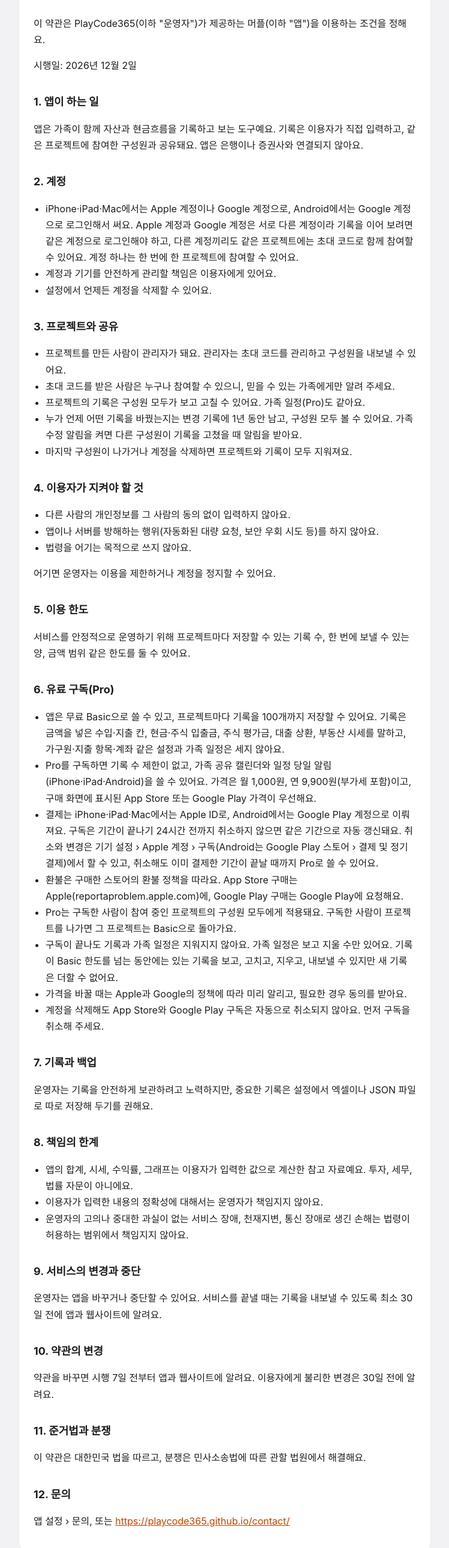
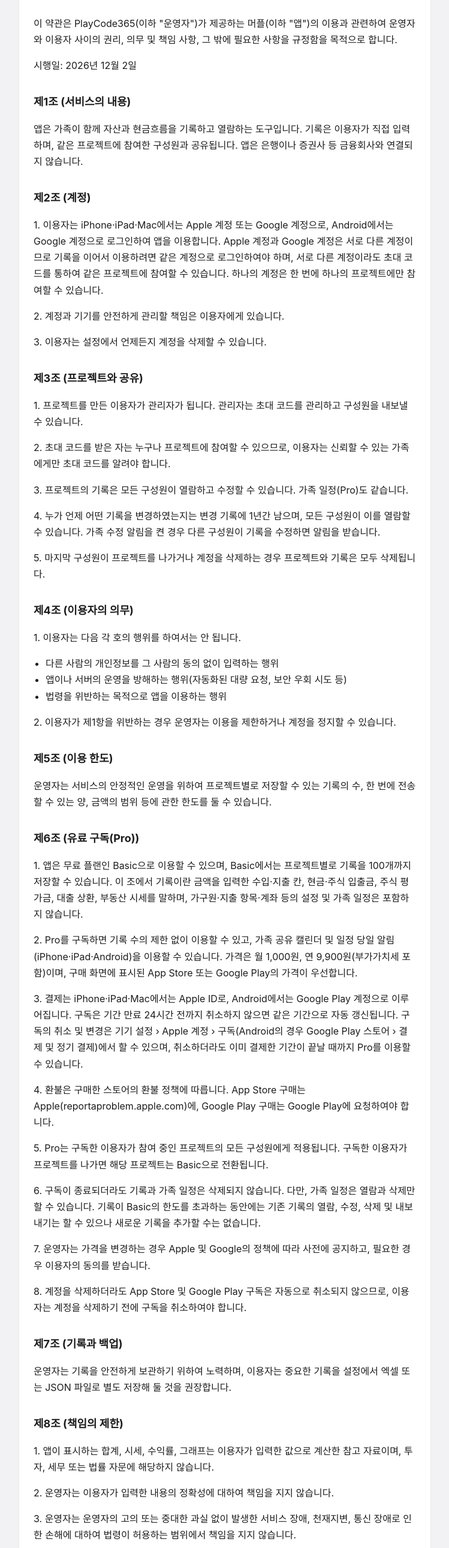
Before and after one commit to playcode365/mupple, a plain HTML site: page terms/index.html in a window 1280 px wide. Shown: the part 139-2720 px from the top of the page at 60% size, without its empty margins (265-1014 px from the left). Drawn offline with Linux system fonts and the light colour scheme.

Commit message:
Privacy policy and terms in formal legal Korean

```diff
--- a/terms/index.html
+++ b/terms/index.html
@@ -30,32 +30,48 @@ footer { margin-top: 40px; }
 <header><a href="../">← 머플</a></header>
 <h1>이용약관</h1>
 <div class="panel">
-<p>이 약관은 PlayCode365(이하 "운영자")가 제공하는 머플(이하 "앱")을 이용하는 조건을 정해요.</p>
+<p>이 약관은 PlayCode365(이하 "운영자")가 제공하는 머플(이하 "앱")의 이용과 관련하여 운영자와 이용자 사이의 권리, 의무 및 책임 사항, 그 밖에 필요한 사항을 규정함을 목적으로 합니다.</p>
 <p>시행일: 2026년 12월 2일</p>
-<h2>1. 앱이 하는 일</h2>
-<p>앱은 가족이 함께 자산과 현금흐름을 기록하고 보는 도구예요. 기록은 이용자가 직접 입력하고, 같은 프로젝트에 참여한 구성원과 공유돼요. 앱은 은행이나 증권사와 연결되지 않아요.</p>
-<h2>2. 계정</h2>
-<ul><li>iPhone·iPad·Mac에서는 Apple 계정이나 Google 계정으로, Android에서는 Google 계정으로 로그인해서 써요. Apple 계정과 Google 계정은 서로 다른 계정이라 기록을 이어 보려면 같은 계정으로 로그인해야 하고, 다른 계정끼리도 같은 프로젝트에는 초대 코드로 함께 참여할 수 있어요. 계정 하나는 한 번에 한 프로젝트에 참여할 수 있어요.</li><li>계정과 기기를 안전하게 관리할 책임은 이용자에게 있어요.</li><li>설정에서 언제든 계정을 삭제할 수 있어요.</li></ul>
-<h2>3. 프로젝트와 공유</h2>
-<ul><li>프로젝트를 만든 사람이 관리자가 돼요. 관리자는 초대 코드를 관리하고 구성원을 내보낼 수 있어요.</li><li>초대 코드를 받은 사람은 누구나 참여할 수 있으니, 믿을 수 있는 가족에게만 알려 주세요.</li><li>프로젝트의 기록은 구성원 모두가 보고 고칠 수 있어요. 가족 일정(Pro)도 같아요.</li><li>누가 언제 어떤 기록을 바꿨는지는 변경 기록에 1년 동안 남고, 구성원 모두 볼 수 있어요. 가족 수정 알림을 켜면 다른 구성원이 기록을 고쳤을 때 알림을 받아요.</li><li>마지막 구성원이 나가거나 계정을 삭제하면 프로젝트와 기록이 모두 지워져요.</li></ul>
-<h2>4. 이용자가 지켜야 할 것</h2>
-<ul><li>다른 사람의 개인정보를 그 사람의 동의 없이 입력하지 않아요.</li><li>앱이나 서버를 방해하는 행위(자동화된 대량 요청, 보안 우회 시도 등)를 하지 않아요.</li><li>법령을 어기는 목적으로 쓰지 않아요.</li></ul>
-<p>어기면 운영자는 이용을 제한하거나 계정을 정지할 수 있어요.</p>
-<h2>5. 이용 한도</h2>
-<p>서비스를 안정적으로 운영하기 위해 프로젝트마다 저장할 수 있는 기록 수, 한 번에 보낼 수 있는 양, 금액 범위 같은 한도를 둘 수 있어요.</p>
-<h2>6. 유료 구독(Pro)</h2>
-<ul><li>앱은 무료 Basic으로 쓸 수 있고, 프로젝트마다 기록을 100개까지 저장할 수 있어요. 기록은 금액을 넣은 수입·지출 칸, 현금·주식 입출금, 주식 평가금, 대출 상환, 부동산 시세를 말하고, 가구원·지출 항목·계좌 같은 설정과 가족 일정은 세지 않아요.</li><li>Pro를 구독하면 기록 수 제한이 없고, 가족 공유 캘린더와 일정 당일 알림(iPhone·iPad·Android)을 쓸 수 있어요. 가격은 월 1,000원, 연 9,900원(부가세 포함)이고, 구매 화면에 표시된 App Store 또는 Google Play 가격이 우선해요.</li><li>결제는 iPhone·iPad·Mac에서는 Apple ID로, Android에서는 Google Play 계정으로 이뤄져요. 구독은 기간이 끝나기 24시간 전까지 취소하지 않으면 같은 기간으로 자동 갱신돼요. 취소와 변경은 기기 설정 › Apple 계정 › 구독(Android는 Google Play 스토어 › 결제 및 정기 결제)에서 할 수 있고, 취소해도 이미 결제한 기간이 끝날 때까지 Pro로 쓸 수 있어요.</li><li>환불은 구매한 스토어의 환불 정책을 따라요. App Store 구매는 Apple(reportaproblem.apple.com)에, Google Play 구매는 Google Play에 요청해요.</li><li>Pro는 구독한 사람이 참여 중인 프로젝트의 구성원 모두에게 적용돼요. 구독한 사람이 프로젝트를 나가면 그 프로젝트는 Basic으로 돌아가요.</li><li>구독이 끝나도 기록과 가족 일정은 지워지지 않아요. 가족 일정은 보고 지울 수만 있어요. 기록이 Basic 한도를 넘는 동안에는 있는 기록을 보고, 고치고, 지우고, 내보낼 수 있지만 새 기록은 더할 수 없어요.</li><li>가격을 바꿀 때는 Apple과 Google의 정책에 따라 미리 알리고, 필요한 경우 동의를 받아요.</li><li>계정을 삭제해도 App Store와 Google Play 구독은 자동으로 취소되지 않아요. 먼저 구독을 취소해 주세요.</li></ul>
-<h2>7. 기록과 백업</h2>
-<p>운영자는 기록을 안전하게 보관하려고 노력하지만, 중요한 기록은 설정에서 엑셀이나 JSON 파일로 따로 저장해 두기를 권해요.</p>
-<h2>8. 책임의 한계</h2>
-<ul><li>앱의 합계, 시세, 수익률, 그래프는 이용자가 입력한 값으로 계산한 참고 자료예요. 투자, 세무, 법률 자문이 아니에요.</li><li>이용자가 입력한 내용의 정확성에 대해서는 운영자가 책임지지 않아요.</li><li>운영자의 고의나 중대한 과실이 없는 서비스 장애, 천재지변, 통신 장애로 생긴 손해는 법령이 허용하는 범위에서 책임지지 않아요.</li></ul>
-<h2>9. 서비스의 변경과 중단</h2>
-<p>운영자는 앱을 바꾸거나 중단할 수 있어요. 서비스를 끝낼 때는 기록을 내보낼 수 있도록 최소 30일 전에 앱과 웹사이트에 알려요.</p>
-<h2>10. 약관의 변경</h2>
-<p>약관을 바꾸면 시행 7일 전부터 앱과 웹사이트에 알려요. 이용자에게 불리한 변경은 30일 전에 알려요.</p>
-<h2>11. 준거법과 분쟁</h2>
-<p>이 약관은 대한민국 법을 따르고, 분쟁은 민사소송법에 따른 관할 법원에서 해결해요.</p>
-<h2>12. 문의</h2>
+<h2>제1조 (서비스의 내용)</h2>
+<p>앱은 가족이 함께 자산과 현금흐름을 기록하고 열람하는 도구입니다. 기록은 이용자가 직접 입력하며, 같은 프로젝트에 참여한 구성원과 공유됩니다. 앱은 은행이나 증권사 등 금융회사와 연결되지 않습니다.</p>
+<h2>제2조 (계정)</h2>
+<p>1. 이용자는 iPhone·iPad·Mac에서는 Apple 계정 또는 Google 계정으로, Android에서는 Google 계정으로 로그인하여 앱을 이용합니다. Apple 계정과 Google 계정은 서로 다른 계정이므로 기록을 이어서 이용하려면 같은 계정으로 로그인하여야 하며, 서로 다른 계정이라도 초대 코드를 통하여 같은 프로젝트에 참여할 수 있습니다. 하나의 계정은 한 번에 하나의 프로젝트에만 참여할 수 있습니다.</p>
+<p>2. 계정과 기기를 안전하게 관리할 책임은 이용자에게 있습니다.</p>
+<p>3. 이용자는 설정에서 언제든지 계정을 삭제할 수 있습니다.</p>
+<h2>제3조 (프로젝트와 공유)</h2>
+<p>1. 프로젝트를 만든 이용자가 관리자가 됩니다. 관리자는 초대 코드를 관리하고 구성원을 내보낼 수 있습니다.</p>
+<p>2. 초대 코드를 받은 자는 누구나 프로젝트에 참여할 수 있으므로, 이용자는 신뢰할 수 있는 가족에게만 초대 코드를 알려야 합니다.</p>
+<p>3. 프로젝트의 기록은 모든 구성원이 열람하고 수정할 수 있습니다. 가족 일정(Pro)도 같습니다.</p>
+<p>4. 누가 언제 어떤 기록을 변경하였는지는 변경 기록에 1년간 남으며, 모든 구성원이 이를 열람할 수 있습니다. 가족 수정 알림을 켠 경우 다른 구성원이 기록을 수정하면 알림을 받습니다.</p>
+<p>5. 마지막 구성원이 프로젝트를 나가거나 계정을 삭제하는 경우 프로젝트와 기록은 모두 삭제됩니다.</p>
+<h2>제4조 (이용자의 의무)</h2>
+<p>1. 이용자는 다음 각 호의 행위를 하여서는 안 됩니다.</p>
+<ul><li>다른 사람의 개인정보를 그 사람의 동의 없이 입력하는 행위</li><li>앱이나 서버의 운영을 방해하는 행위(자동화된 대량 요청, 보안 우회 시도 등)</li><li>법령을 위반하는 목적으로 앱을 이용하는 행위</li></ul>
+<p>2. 이용자가 제1항을 위반하는 경우 운영자는 이용을 제한하거나 계정을 정지할 수 있습니다.</p>
+<h2>제5조 (이용 한도)</h2>
+<p>운영자는 서비스의 안정적인 운영을 위하여 프로젝트별로 저장할 수 있는 기록의 수, 한 번에 전송할 수 있는 양, 금액의 범위 등에 관한 한도를 둘 수 있습니다.</p>
+<h2>제6조 (유료 구독(Pro))</h2>
+<p>1. 앱은 무료 플랜인 Basic으로 이용할 수 있으며, Basic에서는 프로젝트별로 기록을 100개까지 저장할 수 있습니다. 이 조에서 기록이란 금액을 입력한 수입·지출 칸, 현금·주식 입출금, 주식 평가금, 대출 상환, 부동산 시세를 말하며, 가구원·지출 항목·계좌 등의 설정 및 가족 일정은 포함하지 않습니다.</p>
+<p>2. Pro를 구독하면 기록 수의 제한 없이 이용할 수 있고, 가족 공유 캘린더 및 일정 당일 알림(iPhone·iPad·Android)을 이용할 수 있습니다. 가격은 월 1,000원, 연 9,900원(부가가치세 포함)이며, 구매 화면에 표시된 App Store 또는 Google Play의 가격이 우선합니다.</p>
+<p>3. 결제는 iPhone·iPad·Mac에서는 Apple ID로, Android에서는 Google Play 계정으로 이루어집니다. 구독은 기간 만료 24시간 전까지 취소하지 않으면 같은 기간으로 자동 갱신됩니다. 구독의 취소 및 변경은 기기 설정 › Apple 계정 › 구독(Android의 경우 Google Play 스토어 › 결제 및 정기 결제)에서 할 수 있으며, 취소하더라도 이미 결제한 기간이 끝날 때까지 Pro를 이용할 수 있습니다.</p>
+<p>4. 환불은 구매한 스토어의 환불 정책에 따릅니다. App Store 구매는 Apple(reportaproblem.apple.com)에, Google Play 구매는 Google Play에 요청하여야 합니다.</p>
+<p>5. Pro는 구독한 이용자가 참여 중인 프로젝트의 모든 구성원에게 적용됩니다. 구독한 이용자가 프로젝트를 나가면 해당 프로젝트는 Basic으로 전환됩니다.</p>
+<p>6. 구독이 종료되더라도 기록과 가족 일정은 삭제되지 않습니다. 다만, 가족 일정은 열람과 삭제만 할 수 있습니다. 기록이 Basic의 한도를 초과하는 동안에는 기존 기록의 열람, 수정, 삭제 및 내보내기는 할 수 있으나 새로운 기록을 추가할 수는 없습니다.</p>
+<p>7. 운영자는 가격을 변경하는 경우 Apple 및 Google의 정책에 따라 사전에 공지하고, 필요한 경우 이용자의 동의를 받습니다.</p>
+<p>8. 계정을 삭제하더라도 App Store 및 Google Play 구독은 자동으로 취소되지 않으므로, 이용자는 계정을 삭제하기 전에 구독을 취소하여야 합니다.</p>
+<h2>제7조 (기록과 백업)</h2>
+<p>운영자는 기록을 안전하게 보관하기 위하여 노력하며, 이용자는 중요한 기록을 설정에서 엑셀 또는 JSON 파일로 별도 저장해 둘 것을 권장합니다.</p>
+<h2>제8조 (책임의 제한)</h2>
+<p>1. 앱이 표시하는 합계, 시세, 수익률, 그래프는 이용자가 입력한 값으로 계산한 참고 자료이며, 투자, 세무 또는 법률 자문에 해당하지 않습니다.</p>
+<p>2. 운영자는 이용자가 입력한 내용의 정확성에 대하여 책임을 지지 않습니다.</p>
+<p>3. 운영자는 운영자의 고의 또는 중대한 과실 없이 발생한 서비스 장애, 천재지변, 통신 장애로 인한 손해에 대하여 법령이 허용하는 범위에서 책임을 지지 않습니다.</p>
+<h2>제9조 (서비스의 변경 및 중단)</h2>
+<p>운영자는 앱의 내용을 변경하거나 서비스를 중단할 수 있습니다. 서비스를 종료하는 경우 운영자는 이용자가 기록을 내보낼 수 있도록 종료일로부터 최소 30일 전에 앱과 웹사이트를 통하여 공지합니다.</p>
+<h2>제10조 (약관의 변경)</h2>
+<p>운영자는 이 약관을 변경하는 경우 시행 7일 전부터 앱과 웹사이트를 통하여 공지합니다. 다만, 이용자에게 불리한 변경은 시행 30일 전부터 공지합니다.</p>
+<h2>제11조 (준거법 및 관할)</h2>
+<p>이 약관은 대한민국 법령에 따라 해석되며, 운영자와 이용자 사이에 발생한 분쟁은 「민사소송법」에 따른 관할 법원에서 해결합니다.</p>
+<h2>제12조 (문의)</h2>
 <p>앱 설정 › 문의, 또는 <a href="https://playcode365.github.io/contact/">https://playcode365.github.io/contact/</a></p>
 </div>
 <footer class="muted">© PlayCode365 · 머플</footer>
```
Also changed, not shown: privacy/index.html (+32 -28 lines).
